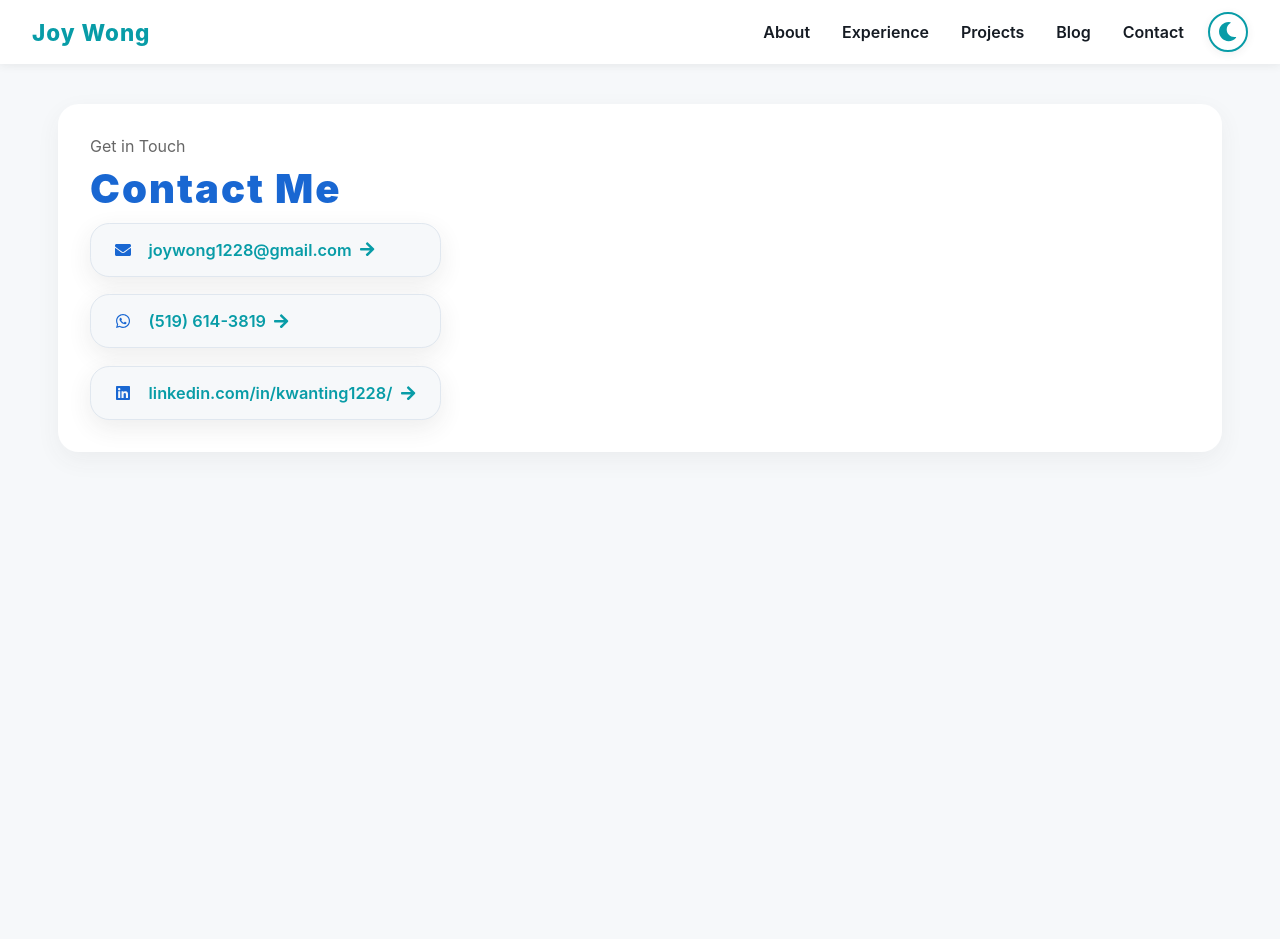
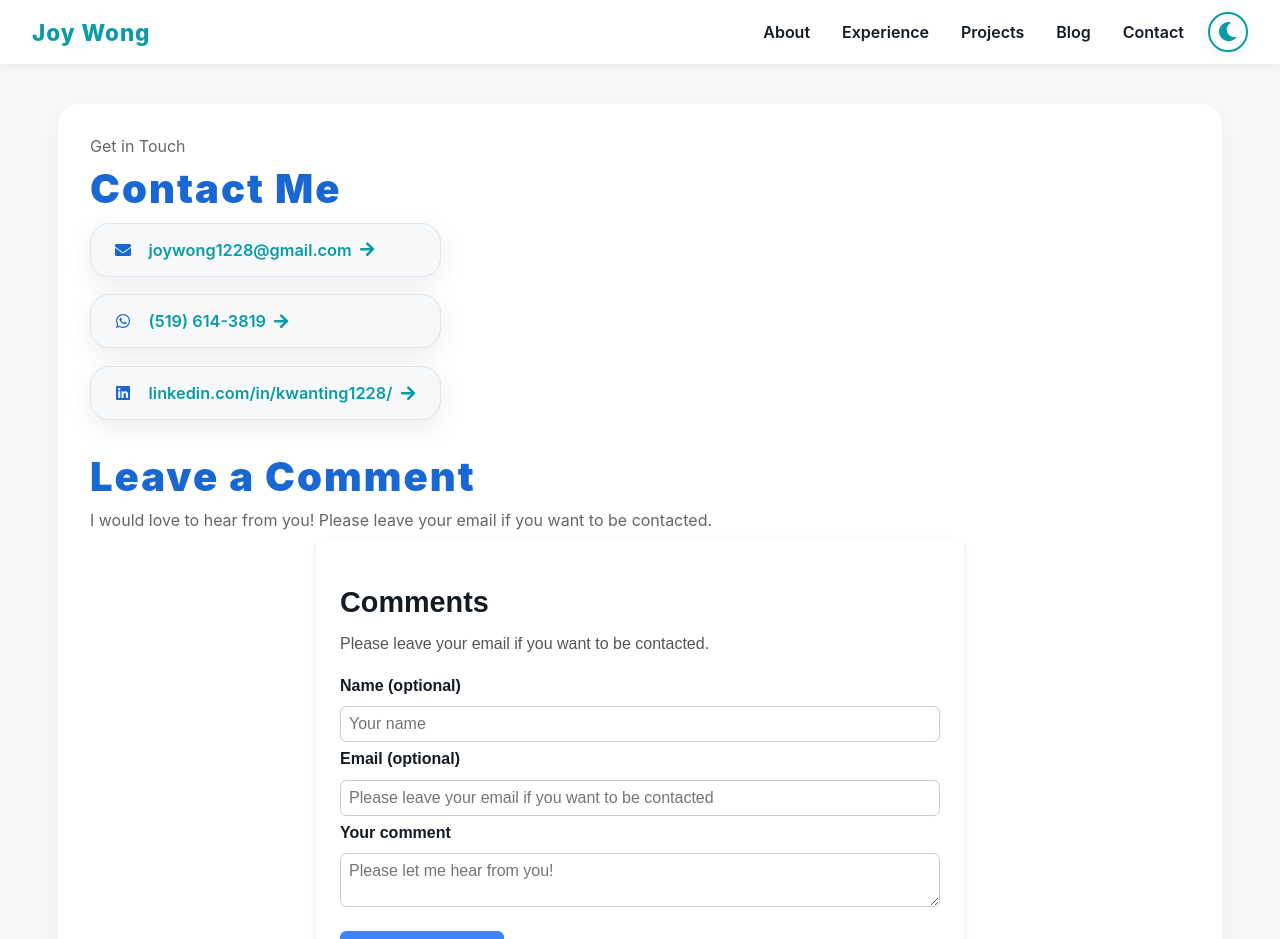
Before and after one commit to joywong1228/Personal_Website_With_React, a React (Vite) app in the folder my-website/: page /contact in a window 1280 px wide. Shown: the top 939 px of the page. Before the commit the page ends 800 px from the top, so only its background shows below. Built offline with nearby package versions, Linux system fonts and the light colour scheme; no server answers; the database is empty.

Commit message:
using firebase

```diff
--- a/my-website/package.json
+++ b/my-website/package.json
@@ -10,6 +10,7 @@
     "preview": "vite preview"
   },
   "dependencies": {
+    "firebase": "^12.0.0",
     "react": "^19.1.0",
     "react-dom": "^19.1.0",
     "react-icons": "^5.5.0",
--- /dev/null
+++ b/my-website/src/_services/comment-service.js
@@ -0,0 +1,44 @@
+import { db } from "../_utils/firebase.js";
+import {
+  collection,
+  getDocs,
+  addDoc,
+  onSnapshot,
+  query,
+  orderBy,
+  Timestamp,
+} from "firebase/firestore";
+
+const commentsCollection = collection(db, "comments");
+
+export const getComments = async () => {
+  const q = query(commentsCollection, orderBy("createdAt", "desc"));
+  const snapshot = await getDocs(q);
+  let comments = [];
+  snapshot.forEach((doc) => {
+    comments.push({ id: doc.id, ...doc.data() });
+  });
+  return comments;
+};
+
+export const listenComments = (callback) => {
+  const q = query(commentsCollection, orderBy("createdAt", "desc"));
+  return onSnapshot(q, (snapshot) => {
+    let comments = [];
+    snapshot.forEach((doc) => {
+      comments.push({ id: doc.id, ...doc.data() });
+    });
+    console.log("Fetched comments from snapshot:", comments);
+    callback(comments);
+  });
+};
+
+export const addComment = async (comment) => {
+  try {
+    const docRef = await addDoc(commentsCollection, comment);
+    return docRef.id;
+  } catch (error) {
+    console.error("Error adding comment:", error);
+    throw error;
+  }
+};
--- /dev/null
+++ b/my-website/src/_utils/firebase.js
@@ -0,0 +1,21 @@
+// Import the functions you need from the SDKs you need
+import { initializeApp } from "firebase/app";
+// TODO: Add SDKs for Firebase products that you want to use
+// https://firebase.google.com/docs/web/setup#available-libraries
+import { getFirestore } from "firebase/firestore";
+
+// Your web app's Firebase configuration
+const firebaseConfig = {
+  apiKey: import.meta.env.VITE_FIREBASE_API_KEY,
+  authDomain: import.meta.env.VITE_FIREBASE_AUTH_DOMAIN,
+  projectId: import.meta.env.VITE_FIREBASE_PROJECT_ID,
+  storageBucket: import.meta.env.VITE_FIREBASE_STORAGE_BUCKET,
+  messagingSenderId: import.meta.env.VITE_FIREBASE_MESSAGING_SENDER_ID,
+  appId: import.meta.env.VITE_FIREBASE_APP_ID,
+};
+
+// Initialize Firebase
+const app = initializeApp(firebaseConfig);
+const db = getFirestore(app);
+
+export { db };
--- a/my-website/src/components/Contact.jsx
+++ b/my-website/src/components/Contact.jsx
@@ -6,6 +6,7 @@ import {
   FaLinkedin,
   FaArrowRight,
 } from "react-icons/fa";
+import CommentSection from "./reusable/CommentSection";
 
 function Contact() {
   return (
@@ -52,6 +53,16 @@ function Contact() {
           </div>
         </div>
       </div>
+      <div className="contact__form">
+        <h3 className="title" style={{ marginTop: "2rem" }}>
+          Leave a Comment
+        </h3>{" "}
+        <p className="section__text__p1">
+          I would love to hear from you! Please leave your email if you want to
+          be contacted.
+        </p>
+        <CommentSection />
+      </div>
     </section>
   );
 }
--- /dev/null
+++ b/my-website/src/components/reusable/CommentSection.jsx
@@ -0,0 +1,123 @@
+import React, { useEffect, useState } from "react";
+import {
+  getComments,
+  addComment,
+  listenComments,
+} from "../../_services/comment-service.js";
+import { Timestamp } from "firebase/firestore";
+
+export default function CommentSection() {
+  const [comments, setComments] = useState([]);
+  const [name, setName] = useState("");
+  const [email, setEmail] = useState("");
+  const [text, setText] = useState("");
+
+  useEffect(() => {
+    const unsubscribe = listenComments(setComments);
+    return () => unsubscribe();
+  }, []);
+
+  const handleSubmit = async (e) => {
+    e.preventDefault();
+    if (!text.trim()) return;
+
+    await addComment({
+      name: name.trim() || null, // save null if empty
+      email: email.trim(),
+      text: text.trim(),
+      createdAt: Timestamp.now(),
+    });
+
+    setName("");
+    setEmail("");
+    setText("");
+  };
+
+  // Format Firestore timestamp to readable string
+  const formatDate = (timestamp) => {
+    if (!timestamp) return "";
+    const date = timestamp.toDate ? timestamp.toDate() : new Date(timestamp);
+    return date.toLocaleString(undefined, {
+      year: "numeric",
+      month: "short",
+      day: "numeric",
+      hour: "2-digit",
+      minute: "2-digit",
+    });
+  };
+
+  return (
+    <section id="comments" style={{ maxWidth: 600, margin: "auto" }}>
+      <h2>Comments</h2>
+      <p>Please leave your email if you want to be contacted.</p>
+      <form onSubmit={handleSubmit}>
+        <label htmlFor="name">Name (optional)</label>
+        <input
+          id="name"
+          type="text"
+          placeholder="Your name"
+          value={name}
+          onChange={(e) => setName(e.target.value)}
+        />
+
+        <label htmlFor="email">Email (optional)</label>
+        <input
+          id="email"
+          type="email"
+          placeholder="Please leave your email if you want to be contacted"
+          value={email}
+          onChange={(e) => setEmail(e.target.value)}
+        />
+
+        <label htmlFor="comment">Your comment</label>
+        <textarea
+          id="comment"
+          placeholder="Please let me hear from you!"
+          value={text}
+          onChange={(e) => setText(e.target.value)}
+          required
+        />
+
+        <button type="submit">Submit Comment</button>
+      </form>
+      <div
+        className="comments-list"
+        style={{ display: "flex", flexDirection: "column", gap: 16 }}
+      >
+        {comments.map(({ id, name, text, createdAt }, index) => (
+          <div
+            key={id}
+            style={{
+              border: "1px solid #ddd",
+              borderRadius: 8,
+              padding: 16,
+              backgroundColor: "#fafafa",
+            }}
+          >
+            <div
+              style={{
+                display: "flex",
+                justifyContent: "space-between",
+                alignItems: "center",
+              }}
+            >
+              <strong>
+                #{index + 1} {name || "Anonymous"}
+              </strong>
+              <small
+                style={{
+                  color: "#666",
+                  whiteSpace: "nowrap",
+                  marginLeft: "1rem",
+                }}
+              >
+                {formatDate(createdAt)}
+              </small>
+            </div>
+            <p style={{ margin: "8px 0" }}>{text}</p>
+          </div>
+        ))}
+      </div>
+    </section>
+  );
+}
--- a/my-website/src/index.css
+++ b/my-website/src/index.css
@@ -782,3 +782,149 @@ section {
     align-self: stretch;
   }
 }
+
+/* comment */
+#comments {
+  max-width: 600px;
+  margin: 2rem auto;
+  padding: 1.5rem;
+  background: white;
+  border-radius: 0.75rem;
+  box-shadow: 0 3px 6px rgba(0,0,0,0.1);
+  font-family: Arial, sans-serif;
+}
+
+#comments h2 {
+  margin-bottom: 0.5rem;
+  font-weight: 700;
+  font-size: 1.8rem;
+}
+
+#comments p {
+  margin-bottom: 1.5rem;
+  font-size: 1rem;
+  color: #555;
+}
+
+#comments form {
+  display: flex;
+  gap: 0.5rem;
+  margin-bottom: 2rem;
+}
+
+#comments input[type="text"],
+#comments input[type="email"],
+#comments textarea {
+  padding: 0.5rem;
+  font-size: 1rem;
+  border: 1px solid #ccc;
+  border-radius: 0.4rem;
+  font-family: inherit;
+}
+
+#comments input[type="text"],
+#comments input[type="email"] {
+  width: 100%;
+  min-width: 300px; /* optional to keep inputs reasonably sized */
+}
+
+#comments textarea {
+  flex-grow: 1;
+  resize: vertical;
+  min-height: 40px;
+}
+
+#comments button {
+  padding: 0.5rem 1rem;
+  font-size: 1rem;
+  font-weight: 600;
+  background-color: #3f83f8;
+  color: white;
+  border: none;
+  border-radius: 0.4rem;
+  cursor: pointer;
+  transition: background-color 0.2s ease;
+}
+
+#comments button:hover {
+  background-color: #3366cc;
+}
+
+.comments-list {
+  display: flex;
+  flex-direction: column;
+  gap: 1rem;
+}
+
+.comment strong {
+  font-weight: 700;
+  font-size: 1.1rem;
+  color: #222;
+}
+
+.comment p {
+  margin: 0.2rem 0 0 0;
+  font-size: 1rem;
+  color: #333;
+}
+
+form {
+  margin-left: auto;
+  margin-right: auto;
+  display: flex;
+  flex-direction: column;
+  gap: 0.5rem;
+  max-width: 2000px; /* increase max-width */
+}
+
+form label {
+  font-weight: 600;
+  margin-bottom: 0.2rem;
+}
+
+/* Inputs full width */
+form input,
+form textarea {
+
+  margin-left: auto;
+  margin-right: auto;
+  min-width: 600px;
+  width: 100%; /* full width */
+  padding: 0.6rem;
+  border: 1px solid #ccc;
+  border-radius: 6px;
+  font-size: 1rem;
+  box-sizing: border-box;
+  resize: vertical;
+}
+@media (max-width: 640px) {
+  form input,
+  form textarea {
+    min-width: unset;
+    width: 100%;
+  }
+
+  form {
+    max-width: 100%;
+    padding: 0 1rem; /* Optional padding */
+  }
+}
+
+/* Button only as wide as its text */
+form button {
+  margin-top: 1rem;
+  padding: 0.8rem 1.5rem; /* More horizontal padding */
+  font-weight: 700;
+  background-color: #3b82f6;
+  color: white;
+  border: none;
+  border-radius: 8px;
+  cursor: pointer;
+  width: fit-content; /* button width matches content */
+  align-self: flex-start; /* align button to the left */
+  transition: background-color 0.3s ease;
+}
+
+form button:hover {
+  background-color: #2563eb;
+}
```
Also changed, not shown: 1 other file (tests, documents, lock files or other folders).
